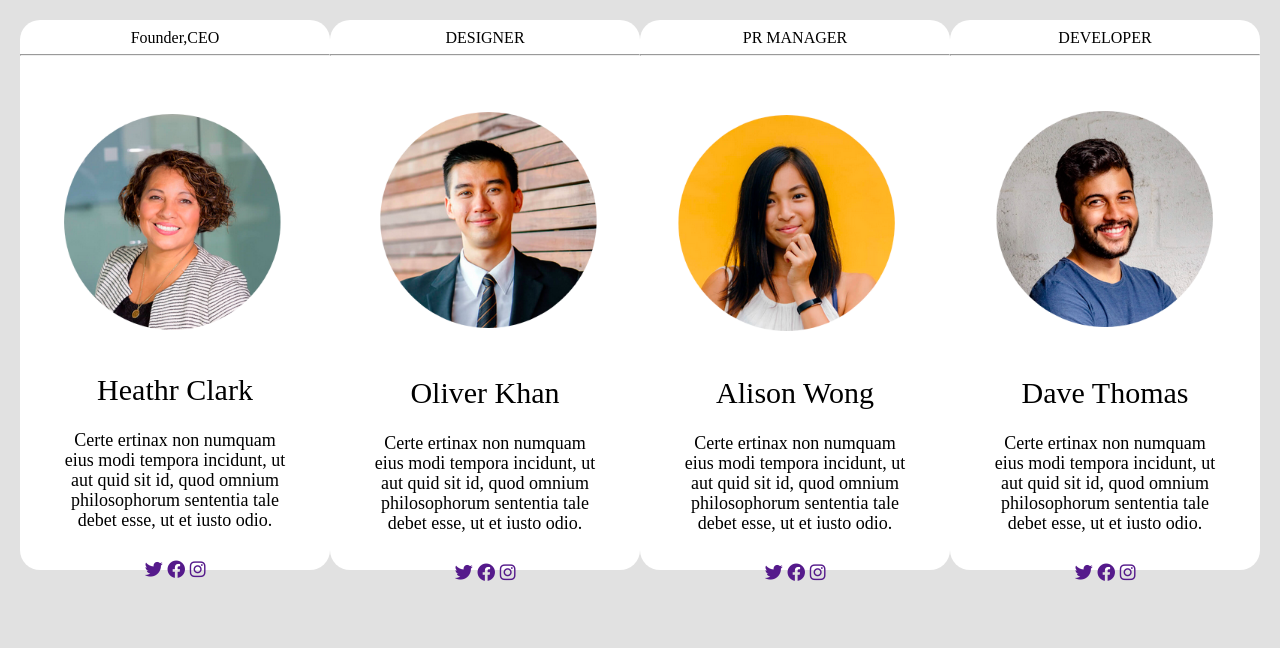
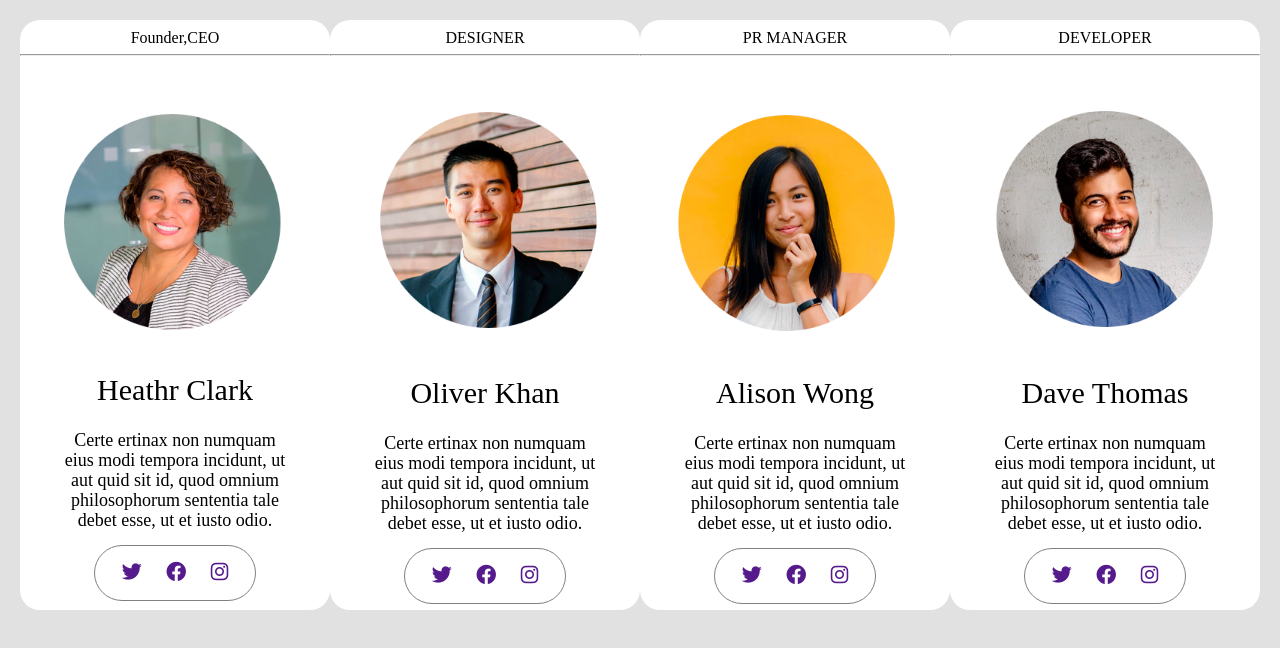
Before and after one commit to RaadBE/Pixel-Perfect, a plain HTML site: page comp2/index.html in a window 1280 px wide. Drawn offline with Linux system fonts and the light colour scheme.

Commit message:
fixed padding a bit and fixed the icons

```diff
--- a/comp2/assests/sass/style.scss
+++ b/comp2/assests/sass/style.scss
@@ -55,7 +55,7 @@ body{
 }
 .card {
 	background-color: white;
-	height: 550px;
+	height: 590px;
 	width: 400px;
 	text-align: center;
 	border-radius: 20px;
@@ -73,6 +73,18 @@ img {
 	padding-left: 44px;
 	padding-right: 44px;
 	font-size: 18px;
-	padding-bottom: 30px;
+	padding-bottom: 32px;
 	line-height: 20px;;
+}.ics {
+	background-color: white;
+	border: 1px solid grey;
+    border-radius: 44px;
+    display: initial;
+    /* width: auto; */
+    padding: 17px;
+}.ics a {
+	font-size: 20px;
+	padding-left: 10px;
+	padding-right: 10px;
+
 }
--- a/comp2/index.html
+++ b/comp2/index.html
@@ -16,7 +16,7 @@
 				<img src="assests/img/1.png">
 				<h2>Heathr Clark</h2>
 				<p>Certe ertinax non numquam eius modi tempora incidunt, ut aut quid sit id, quod omnium philosophorum sententia tale debet esse, ut et iusto odio.</p>
-				<p>
+				<p class="ics">
 					<a href=""> <i class="fa-brands fa-twitter"></i></a>
 					<a href=""> <i class="fa-brands fa-facebook"></i></a>
 					<a href=""> <i class="fa-brands fa-instagram"></i></a>
@@ -29,7 +29,7 @@
 				<h2>Oliver Khan</h2>
 				<p>
                   Certe ertinax non numquam eius modi tempora incidunt, ut aut quid sit id, quod omnium philosophorum sententia tale debet esse, ut et iusto odio.</p>
-				<p><a href=""> <i class="fa-brands fa-twitter"></i></a>
+				<p class="ics"><a href=""> <i class="fa-brands fa-twitter"></i></a>
 					<a href=""> <i class="fa-brands fa-facebook"></i></a>
 					<a href=""> <i class="fa-brands fa-instagram"></i></a></p>
 			</div>
@@ -39,7 +39,7 @@
 				<img src="assests/img/3.png">
 				<h2>Alison Wong</h2>
 				<p>Certe ertinax non numquam eius modi tempora incidunt, ut aut quid sit id, quod omnium philosophorum sententia tale debet esse, ut et iusto odio.</p>
-				<p><a href=""> <i class="fa-brands fa-twitter"></i></a>
+				<p class="ics"><a href=""> <i class="fa-brands fa-twitter"></i></a>
 					<a href=""> <i class="fa-brands fa-facebook"></i></a>
 					<a href=""> <i class="fa-brands fa-instagram"></i></a></p>
 			</div>
@@ -49,7 +49,7 @@
 				<img src="assests/img/4.png">
 				<h2>Dave Thomas</h2>
 				<p>Certe ertinax non numquam eius modi tempora incidunt, ut aut quid sit id, quod omnium philosophorum sententia tale debet esse, ut et iusto odio.</p>
-				<p><a href=""> <i class="fa-brands fa-twitter"></i></a>
+				<p class="ics"><a href=""> <i class="fa-brands fa-twitter"></i></a>
 					<a href=""> <i class="fa-brands fa-facebook"></i></a>
 					<a href=""> <i class="fa-brands fa-instagram"></i></a></p>
 			</div>
```
Also changed, not shown: comp2/assests/css/style.css, 1 other file.
